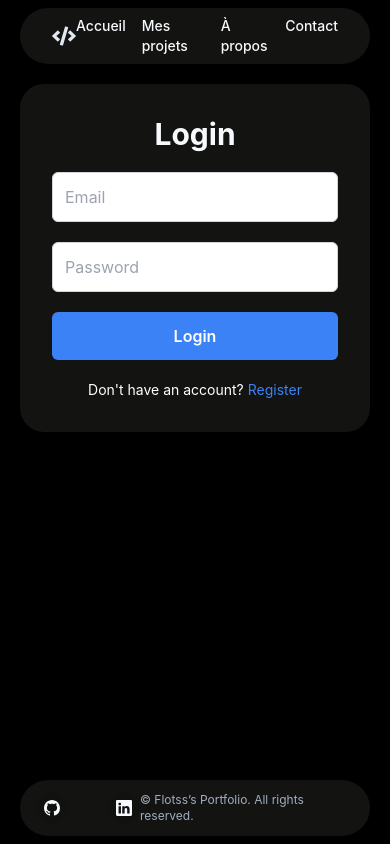
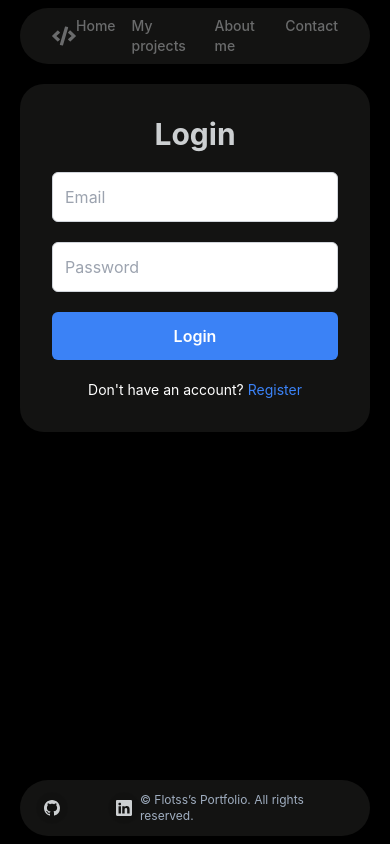
Before and after one commit to Flotss/flotss.me, a Next.js app: page /admin in a window 390 px wide. Built offline with nearby package versions, Linux system fonts and the light colour scheme.

Commit message:
feat: Add description from database, mobile usage

```diff
--- a/package.json
+++ b/package.json
@@ -52,6 +52,7 @@
     "eslint-config-next": "^14.2.4",
     "eslint-config-prettier": "^9.1.0",
     "eslint-plugin-prettier": "^5.1.3",
+    "eslint-plugin-react": "^7.34.3",
     "jest": "^29.7.0",
     "jest-environment-jsdom": "^29.7.0",
     "postcss": "^8.4.24",
--- a/src/components/Header.tsx
+++ b/src/components/Header.tsx
@@ -2,8 +2,25 @@ import { Box, Link } from '@chakra-ui/react';
 import { usePathname } from 'next/navigation';
 import { FaCode } from 'react-icons/fa';
 
+
+const LinkHeader = ({ textColor, ...props } : { textColor: string }) => (
+  <Link
+    {...props}
+    textColor={textColor}
+    className="text-sm font-medium hover:text-[#A0AEC0]" />
+)
+
 export default function Header() {
   const path = usePathname();
+
+  const isSelected = (href: string) => {
+    return path == href;
+  };
+
+  console.log({
+    path,
+    isSelected: isSelected('/'),
+  });
 
   return (
     <Box
@@ -11,19 +28,35 @@ export default function Header() {
       className="mx-5 mt-2 flex h-14 items-center rounded-full bg-box-color px-8 sm:mx-20 lg:px-10"
     >
       <Link className="flex items-center justify-center" href="/">
-        <FaCode className="h-6 w-6 text-[#E2E8F0]" />
+        <FaCode className="h-6 w-6 text-[#E2E8F0] text-[#f7fafc62]" />
       </Link>
       <nav className="ml-auto flex gap-4 sm:gap-6">
-        <Link className="text-sm font-medium hover:text-[#A0AEC0]" href="/">
-          Accueil
+        <Link
+          className="text-sm font-medium hover:text-[#A0AEC0]"
+          textColor={isSelected('/') ? '#BDFFE3' : '#f7fafc62'}
+          href="/"
+        >
+          Home
         </Link>
-        <Link className="text-sm font-medium hover:text-[#A0AEC0]" href="/projects">
-          Mes projets
+        <Link
+          className="text-sm font-medium hover:text-[#A0AEC0]"
+          textColor={isSelected('/projects') ? '#BDFFE3' : '#f7fafc62'}
+          href="/projects"
+        >
+          My projects
         </Link>
-        <Link className="text-sm font-medium hover:text-[#A0AEC0]" href="/about-me">
-          À propos
+        <Link
+          className="text-sm font-medium hover:text-[#A0AEC0]"
+          href="/about-me"
+          textColor={isSelected('/about-me') ? '#BDFFE3' : '#f7fafc62'}
+        >
+          About me
         </Link>
-        <Link className="text-sm font-medium hover:text-[#A0AEC0]" href="/contact">
+        <Link
+          className="text-sm font-medium hover:text-[#A0AEC0]"
+          href="/contact"
+          textColor={isSelected('/contact') ? '#BDFFE3' : '#f7fafc62'}
+        >
           Contact
         </Link>
       </nav>
--- a/src/components/layout.tsx
+++ b/src/components/layout.tsx
@@ -13,7 +13,7 @@ import { Head } from 'next/document';
  * @param {React.ReactNode} props.children - The content to be rendered within the main content area.
  * @returns {React.ReactNode} - The rendered Layout component.
  */
-export default function Layout({ children }: { children: React.ReactNode }) {
+export default function Layout({ children }: { children: React.ReactNode }): React.ReactNode {
   return (
     <>
       <Header />
--- a/src/pages/_app.tsx
+++ b/src/pages/_app.tsx
@@ -25,7 +25,7 @@ export default function App({
   return (
     <ChakraProvider>
       {/* Define the overall layout of the application */}
-      <div className="flex min-h-screen flex-col bg-[#000000] text-[#F7FAFC]">
+      <div className="flex min-h-screen flex-col bg-[#000000] text-[#f7fafcd0]">
         {/* Render the layout, which includes header and footer */}
         <Layout>
           {/* Render the main content of the application */}
--- a/src/pages/index.tsx
+++ b/src/pages/index.tsx
@@ -1,7 +1,8 @@
 import Repos from '@/components/Repos';
 import { StyledBox } from '@/components/StyledBox';
 import Title from '@/components/Title';
-import { Grid } from '@chakra-ui/react';
+import { breakpoints } from '@/utils/tailwindBreakpoints';
+import { Box, Grid, Image, useMediaQuery } from '@chakra-ui/react';
 
 /**
  * `moveToProjects` is a function that scrolls the page to the "Projects" section.
@@ -18,6 +19,8 @@ const moveToProjects = () => {
  * @returns {JSX.Element} - The rendered homepage component.
  */
 export default function Home() {
+  const [isMobile] = useMediaQuery(`(max-width: ${breakpoints.lg})`);
+
   return (
     <>
       {/* Grid layout for the homepage content */}
@@ -33,7 +36,7 @@ export default function Home() {
 
         {/* Right column */}
         <StyledBox className="col-span-2 space-y-4 lg:col-span-1">
-          <Title title="My Tech Stack" className="text-2xl mdrepo:text-4xl lgrepo:text-6xl"></Title>
+          <Title title="Tech stack" className="text-2xl mdrepo:text-4xl lgrepo:text-6xl"></Title>
           <p className="text-[#A0AEC0]">A brief description about the developer</p>
           <div className="flex justify-center gap-x-4">
             {/* Add your tech stack icons or content here */}
@@ -42,17 +45,125 @@ export default function Home() {
       </Grid>
 
       {/* "My Projects" section */}
-      <StyledBox className="mx-5 my-5 bg-[#292929] sm:mx-20">
-        <Title
-          title="My Projects"
-          className="mt-10 text-2xl mdrepo:text-4xl lgrepo:text-6xl"
-        ></Title>
+      <StyledBox className="mx-5 my-5 overflow-hidden sm:mx-20">
+        <Title title="Projects" className="text-2xl mdrepo:text-4xl lgrepo:text-6xl"></Title>
         {/* Display a list of projects or repositories using the `Repos` component */}
-        <Repos limit={5} />
+        <Repos limit={isMobile ? 3 : 6} />
       </StyledBox>
+
+      {/* About me  */}
+      {/* QUi je suis */}
+      {/* Quel jobs */}
+      {/* Quel étude */}
+
+      {/* <StyledBox className="mx-5 my-5 flex flex-col gap-5 text-lg sm:mx-20">
+        <Title title="About me" className="mt-10 text-2xl mdrepo:text-4xl lgrepo:text-6xl"></Title>
+
+        <Box className="grid grid-cols-12 gap-4">
+          <p className="col-span-10 pt-6">
+            <b>I am Florian Mangin</b>, a passionate and dedicated Software Engineer based in Paris,
+            Ile de France. With a strong foundation in programming and web development, I am
+            currently advancing my expertise through a rigorous engineering program at <b>ISEP</b>.
+          </p>
+          <Image
+            src="https://file.diplomeo-static.com/file/00/00/01/45/14501.svg"
+            alt="Florian Mangin"
+            width={200}
+            className="col-span-2"
+          />
+        </Box>
+
+        <p>
+          Currently, I am gaining practical experience and enhancing my expertise as a{' '}
+          <b>Software Engineer</b> through an apprenticeship at <b>Société Générale</b>. Here, I
+          utilize my proficiency in
+          <b>C# and Angular</b> to contribute to significant projects, providing me with invaluable
+          hands-on experience in a real-world setting. This role has honed my ability to deliver
+          high-quality software solutions in a fast-paced financial environment, further solidifying
+          my skills and knowledge.
+        </p>
+
+        <p>
+          I thrive in dynamic and collaborative environments, leveraging my skills in{' '}
+          <b>C#, Java, JavaScript</b>, and various web technologies to develop innovative solutions.
+          Fluent in both French and English, I am committed to continuous learning and staying at
+          the forefront of technological advancements. Outside of my professional pursuits, I enjoy
+          exploring the latest in cinema, technology, and video games.
+        </p>
+      </StyledBox>
+      <Box className="h-screen">
+        <Box className="mx-5 my-5 flex sm:mx-20">
+          <Title title="Carrier" className="text-2xl mdrepo:text-4xl lgrepo:text-6xl"></Title>
+        </Box>
+
+        <CustomStyledBox className="snap-center snap-always" left>
+          <div>
+            <CustomImage src="images/societe-general.png" alt="Société Générale" />
+          </div>
+        </CustomStyledBox>
+        <CustomStyledBox right>
+          <div></div>
+        </CustomStyledBox>
+      </Box>
+      <Box className="h-screen">
+        <Box className="mx-5 my-5 flex sm:mx-20">
+          <Title title="Carrier" className="text-2xl mdrepo:text-4xl lgrepo:text-6xl"></Title>
+        </Box>
+
+        <CustomStyledBox left>
+          <div>
+            <CustomImage src="images/societe-general.png" alt="Société Générale" />
+          </div>
+        </CustomStyledBox>
+        <CustomStyledBox right>
+          <div></div>
+        </CustomStyledBox>
+      </Box> */}
     </>
   );
 }
+
+type CustomStyledBoxProps = {
+  children: React.ReactNode;
+  left?: boolean;
+  right?: boolean;
+  className?: string;
+};
+
+import { motion } from 'framer-motion';
+
+const CustomStyledBox = (props: CustomStyledBoxProps) => {
+  return (
+    <motion.div
+      initial="hidden"
+      whileInView="visible"
+      transition={{ duration: 1 }}
+      viewport={{ once: true }}
+      variants={{
+        hidden: { opacity: 0, x: props.left ? -1000 : 1000 },
+        visible: { opacity: 1, x: 0 },
+      }}
+      className={`mx-5 my-5 ${props.left ? 'mr-36' : 'ml-36'} sm:mx-20 ${props.left ? 'sm:mr-96' : 'sm:ml-96'} ${props.className}`}
+    >
+      <StyledBox>{props.children}</StyledBox>
+    </motion.div>
+  );
+};
+
+const CustomImage = (props: any) => {
+  return (
+    <Image
+      src={props.src}
+      alt={props.alt}
+      bg={'transparent'}
+      width={400}
+      height={200}
+      // Garde le ratio de l'image
+      objectFit="cover"
+      className="rounded-xl"
+    />
+  );
+};
 
 /**
  * Icon component (SVG).
--- a/src/pages/projects/index.tsx
+++ b/src/pages/projects/index.tsx
@@ -16,7 +16,7 @@ export default function Projects() {
 
   return (
     <>
-      <Title title={`My projects${reposCount !== 0 ? ` (${reposCount})` : ''}`} className="mt-10" />
+      <Title title={`My projects${reposCount !== 0 && reposCount ? ` (${reposCount})` : ''}`} className="mt-10" />
 
       <Repos filterVisible={true} onReposCount={handleReposCount} />
     </>
--- a/src/services/GithubService.ts
+++ b/src/services/GithubService.ts
@@ -63,6 +63,24 @@ export class GithubService {
     });
 
     return repos;
+  }
+
+  private async setDescription(repo: Repo): Promise<Repo> {
+    const prisma = new PrismaClient();
+
+    // GET ALL DESCRIPTIONS
+    const description = await prisma.repoDescription.findFirst({
+      where: {
+        repoId: repo.id,
+      },
+    });
+
+    // Set descriptions
+    if (description) {
+      repo.description = description.description ?? repo.description;
+    }
+
+    return repo;
   }
 
   private async getPinnedRepos(): Promise<string[]> {
@@ -132,6 +150,8 @@ export class GithubService {
     repo.languages = await this.getLanguages(repoName);
     repo.pullRequests = await this.getPullRequests(repoName);
     repo.readme = await this.getReadme(repoName);
+
+    repo = await this.setDescription(repo);
 
     return repo;
   }
--- /dev/null
+++ b/src/utils/LocalStorage.ts
@@ -0,0 +1,32 @@
+export function fetchDataFromLocalStorage<T>(
+  name: string,
+  fetchFromApi: () => void,
+  expirationTime: number,
+  callback: (data: T) => void,
+): void {
+  const storedData = localStorage.getItem(name);
+  if (storedData == null) {
+    fetchFromApi();
+    return;
+  }
+
+  const parsedData = JSON.parse(storedData);
+  if (new Date().getTime() - parsedData.lastRequestDate < expirationTime) {
+    callback(parsedData.data);
+  } else {
+    localStorage.removeItem(name);
+    fetchFromApi();
+  }
+}
+
+export function saveDataToLocalStorage<T>(name: string, data: T): void {
+  const dataToStore = {
+    data,
+    lastRequestDate: new Date().getTime(),
+  };
+  localStorage.setItem(name, JSON.stringify(dataToStore));
+}
+
+export function clearLocalStorage(name: string): void {
+  localStorage.removeItem(name);
+}
```
Also changed, not shown: src/components/Repos.tsx (+16 -8 lines), .eslintrc.json, public/images/image.png (added), 1 other file (tests, documents, lock files or other folders).
